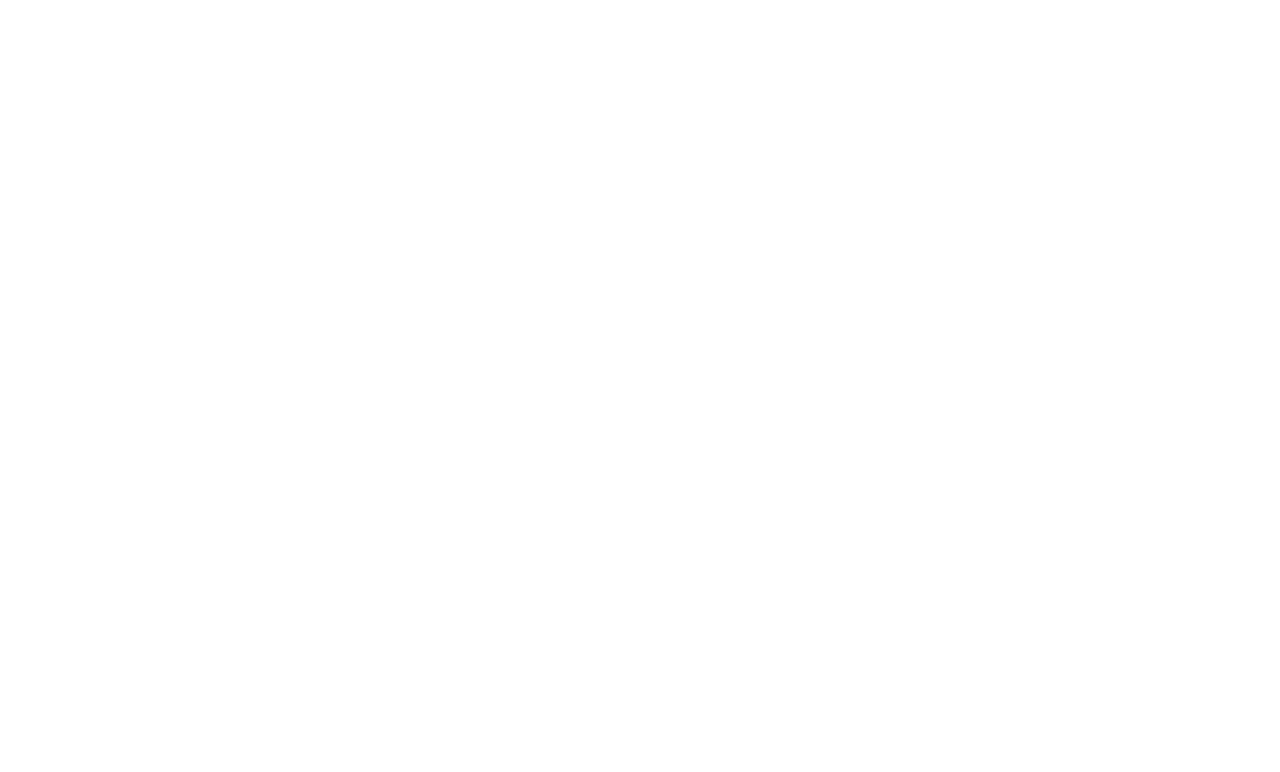
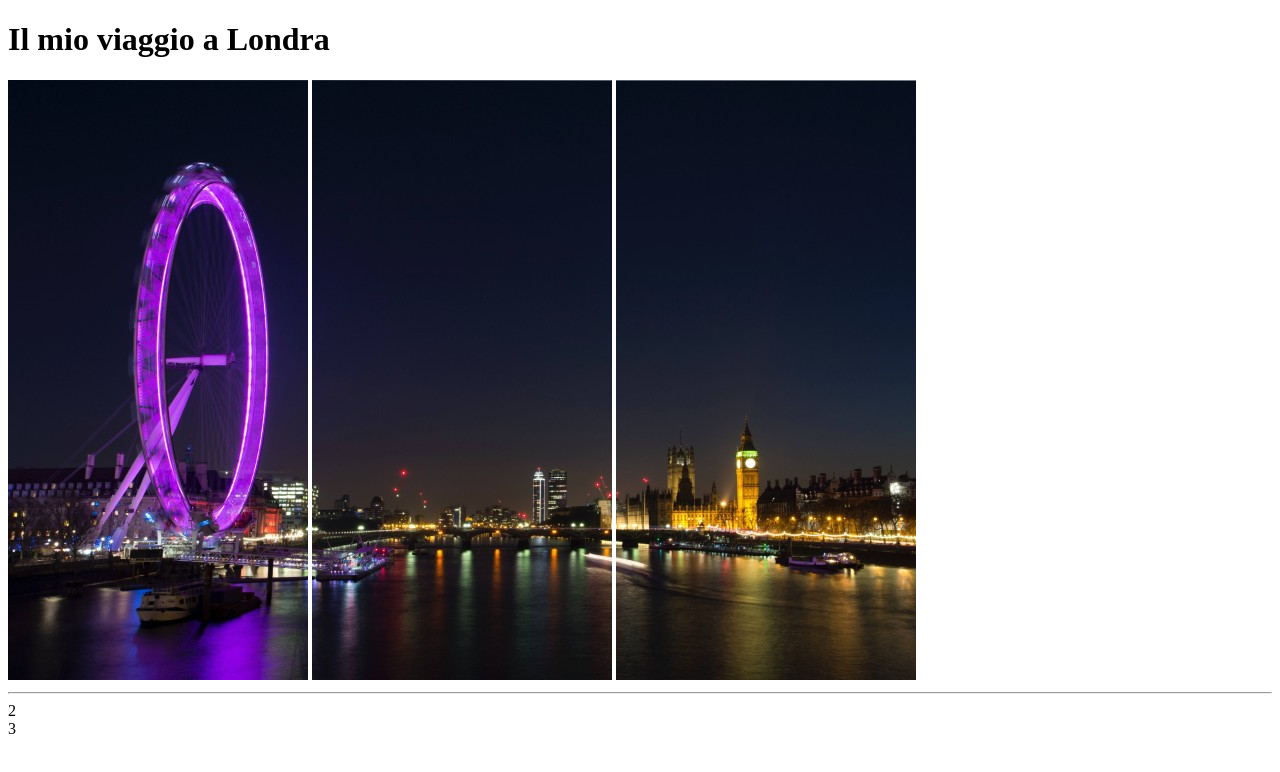
Before and after one commit to matteo9723/html-london-trip, a plain HTML site: page index.html in a window 1280 px wide. Drawn offline with Linux system fonts and the light colour scheme.

Commit message:
secondcommit

```diff
--- a/index.html
+++ b/index.html
@@ -8,5 +8,15 @@
 </head>
 <body>
 
+  <header>
+    <h1>Il mio viaggio a Londra</h1>
+    <img src="img/pexels-bill-emrich-230794-0.jpg" alt="">
+    <img src="img/pexels-bill-emrich-230794-1.jpg" alt="">
+    <img src="img/pexels-bill-emrich-230794-2.jpg" alt="">
+    <hr>
+  </header>
+  <main>2</main>
+  <footer>3</footer>
+
 </body>
 </html>
```
Also changed, not shown: img/pexels-bill-emrich-230794-0.jpg (added), img/pexels-bill-emrich-230794-1.jpg (added), img/pexels-bill-emrich-230794-2.jpg (added), 1 other file.
